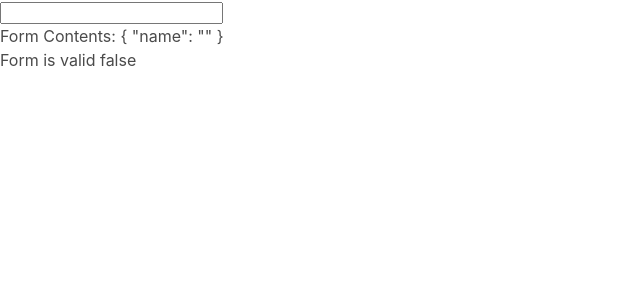
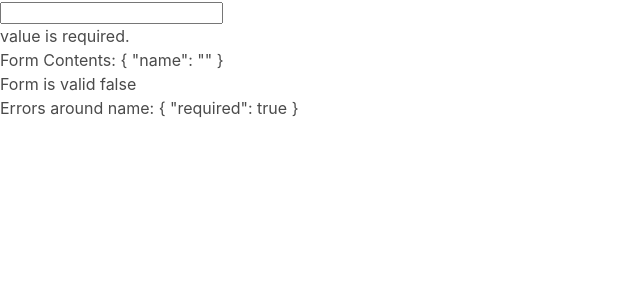
Before and after one commit to BeataJ/creditcard-reactiveForm, an Angular app: page / in a window 1280 px wide. Shown: the top 300 px of the page, without its empty margins (0-640 px from the left). Built offline with nearby package versions, Linux system fonts and the light colour scheme.

Commit message:
add *ngIf

```diff
--- a/src/app/card-form/card-form.component.html
+++ b/src/app/card-form/card-form.component.html
@@ -1,6 +1,12 @@
 <form [formGroup]="cardForm">
-    <input  formControlName="name" />
+    <input formControlName="name" />
+    <ng-container *ngIf="cardForm.controls.name.errors">
+        <div *ngIf="cardForm.controls.name.errors.required">
+            value is required.
+        </div>
+    </ng-container>
 </form>
 
 <div>Form Contents: {{ cardForm.value | json }}</div>
 <div>Form is valid {{ cardForm.valid }}</div>
+<div>Errors around name: {{ cardForm.controls.name.errors |json }}</div>
```
